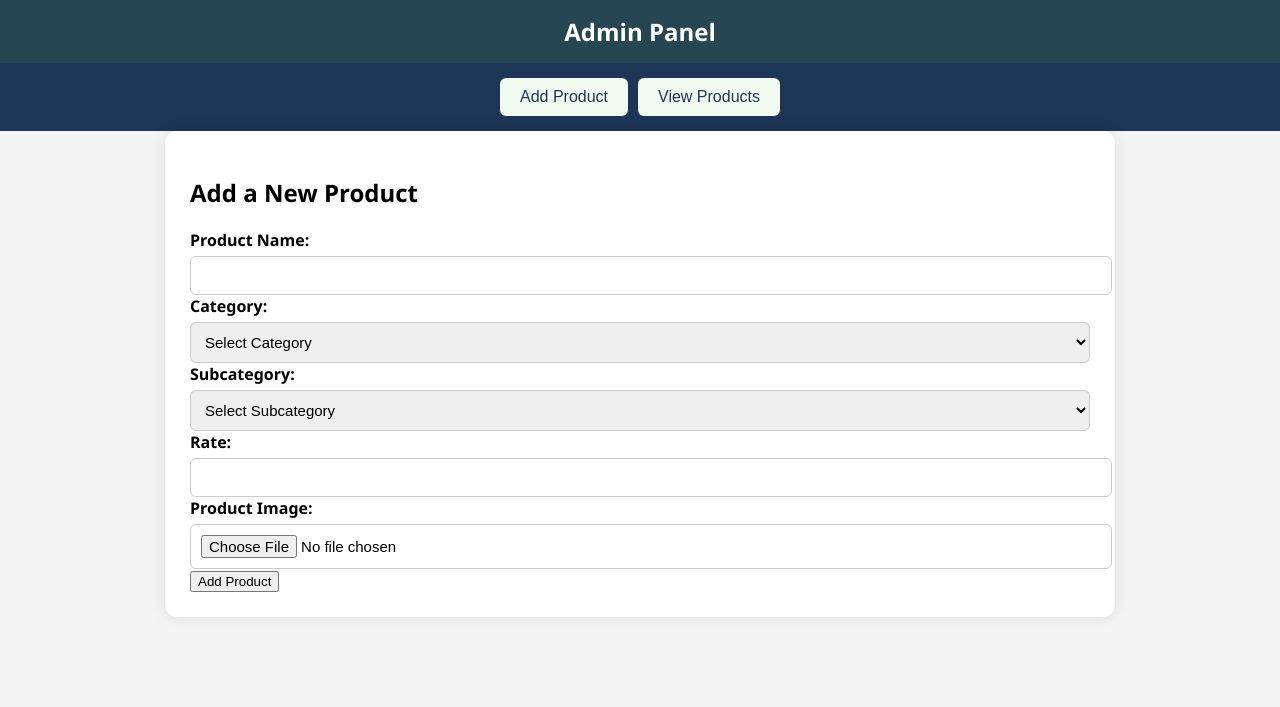
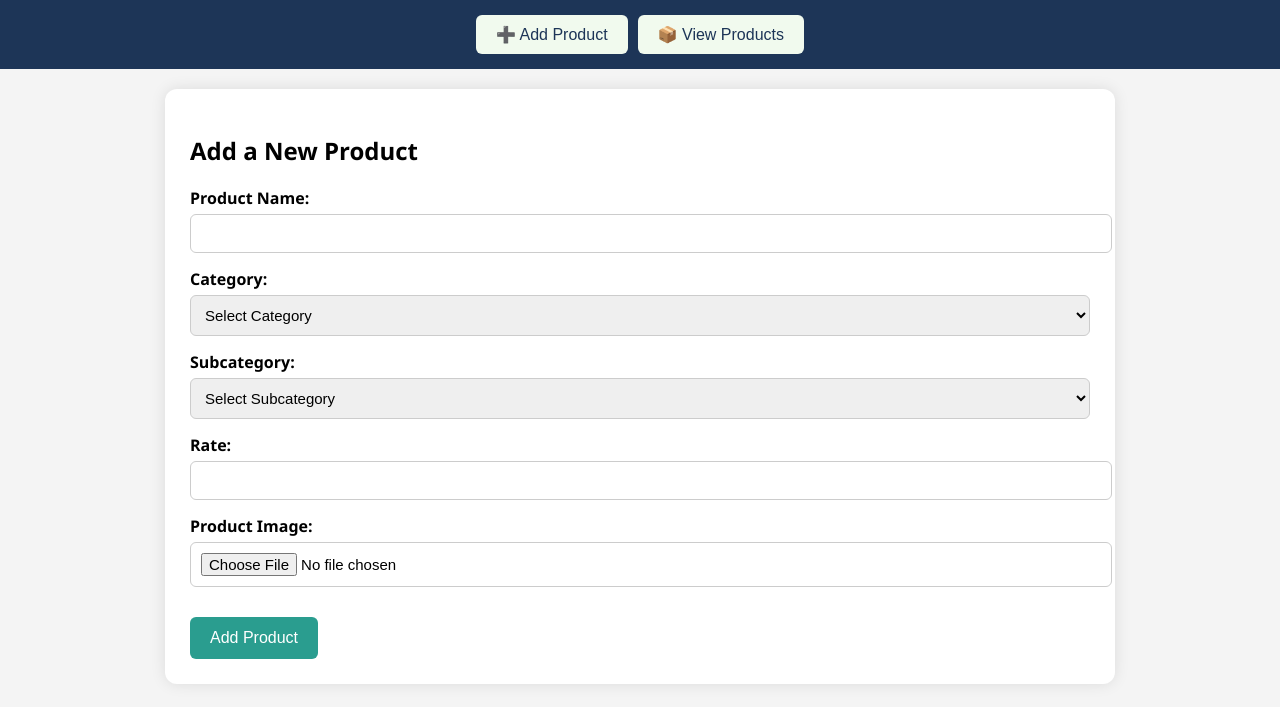
Before and after one commit to Vkingsevent/admin, a plain HTML site: page index.html in a window 1280 px wide. Drawn offline with Linux system fonts and the light colour scheme.

Commit message:
Update index.html

```diff
--- a/index.html
+++ b/index.html
@@ -3,23 +3,26 @@
 <head>
   <meta charset="UTF-8">
   <title>Admin Panel</title>
+  <meta name="viewport" content="width=device-width, initial-scale=1.0">
   <link rel="stylesheet" href="admin.css">
 </head>
 <body>
 
-<header>Admin Panel</header>
-
 <nav>
-  <button onclick="showTab('addProduct')">Add Product</button>
-  <button onclick="showTab('viewProducts')">View Products</button>
+  <button onclick="showTab('addProduct')">➕ Add Product</button>
+  <button onclick="showTab('viewProducts')">📦 View Products</button>
 </nav>
 
+<main>
   <section id="addProduct" class="tabContent">
     <h2>Add a New Product</h2>
 
+    <div class="form-group">
       <label>Product Name:</label>
       <input type="text" id="productName">
+    </div>
 
+    <div class="form-group">
       <label>Category:</label>
       <select id="category" onchange="updateSubcategories()">
         <option value="">Select Category</option>
@@ -28,27 +31,34 @@
         <option value="special">Special</option>
         <option value="more">More</option>
       </select>
+    </div>
 
+    <div class="form-group">
       <label>Subcategory:</label>
       <select id="subcategory">
         <option value="">Select Subcategory</option>
       </select>
+    </div>
 
+    <div class="form-group">
       <label>Rate:</label>
       <input type="number" id="rate">
+    </div>
 
+    <div class="form-group">
       <label>Product Image:</label>
       <input type="file" id="productImage">
+    </div>
 
-  <button onclick="addProduct()">Add Product</button>
+    <button class="submit-btn" onclick="addProduct()">Add Product</button>
   </section>
 
   <section id="viewProducts" class="tabContent">
     <h2>Products List</h2>
     <div id="productsList"></div>
   </section>
+</main>
 
 <script type="module" src="admin.js"></script>
-
 </body>
 </html>
```
Lines whose indentation alone changed are shown as unchanged.
